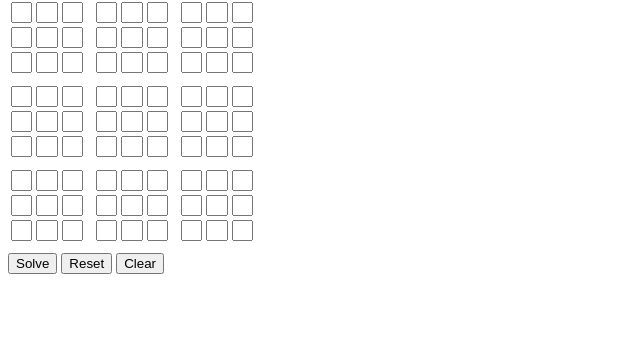
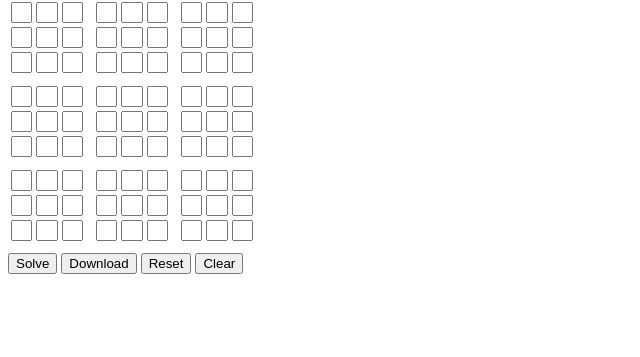
Before and after one commit to pablotron/sudoku-solver, a Python web app: template examples/flask/templates/index.html in a window 1280 px wide. Shown: the part 81-438 px from the top of the page, without its empty margins (0-640 px from the left). Run offline with Jinja, Linux system fonts and the light colour scheme; the template is opened without the code that fills it: most values are stand-ins (such as "Sample title", 1, 10 or a date in 2020).

Commit message:
examples/flask/templates/index.html: add Download button

```diff
--- a/examples/flask/templates/index.html
+++ b/examples/flask/templates/index.html
@@ -37,6 +37,10 @@
       Solve
     </button>
 
+    <button id='download' title='Download grid as text file.' aria-label='Download grid as text file.'>
+      Download
+    </button>
+
     <button id='reset' title='Reset grid.' aria-label='Reset grid.' data-grid='{{ reset_grid }}'>
       Reset
     </button>
```
